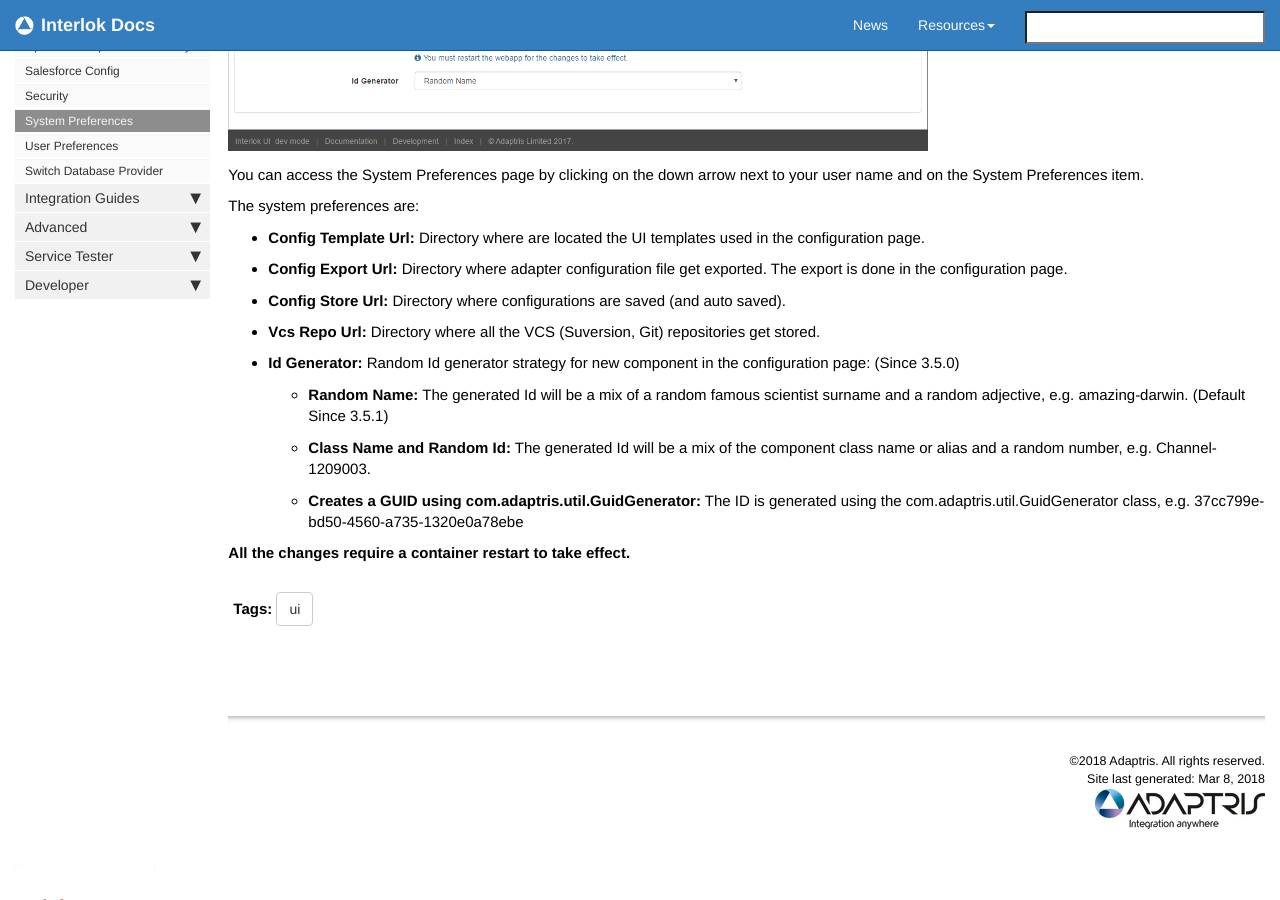
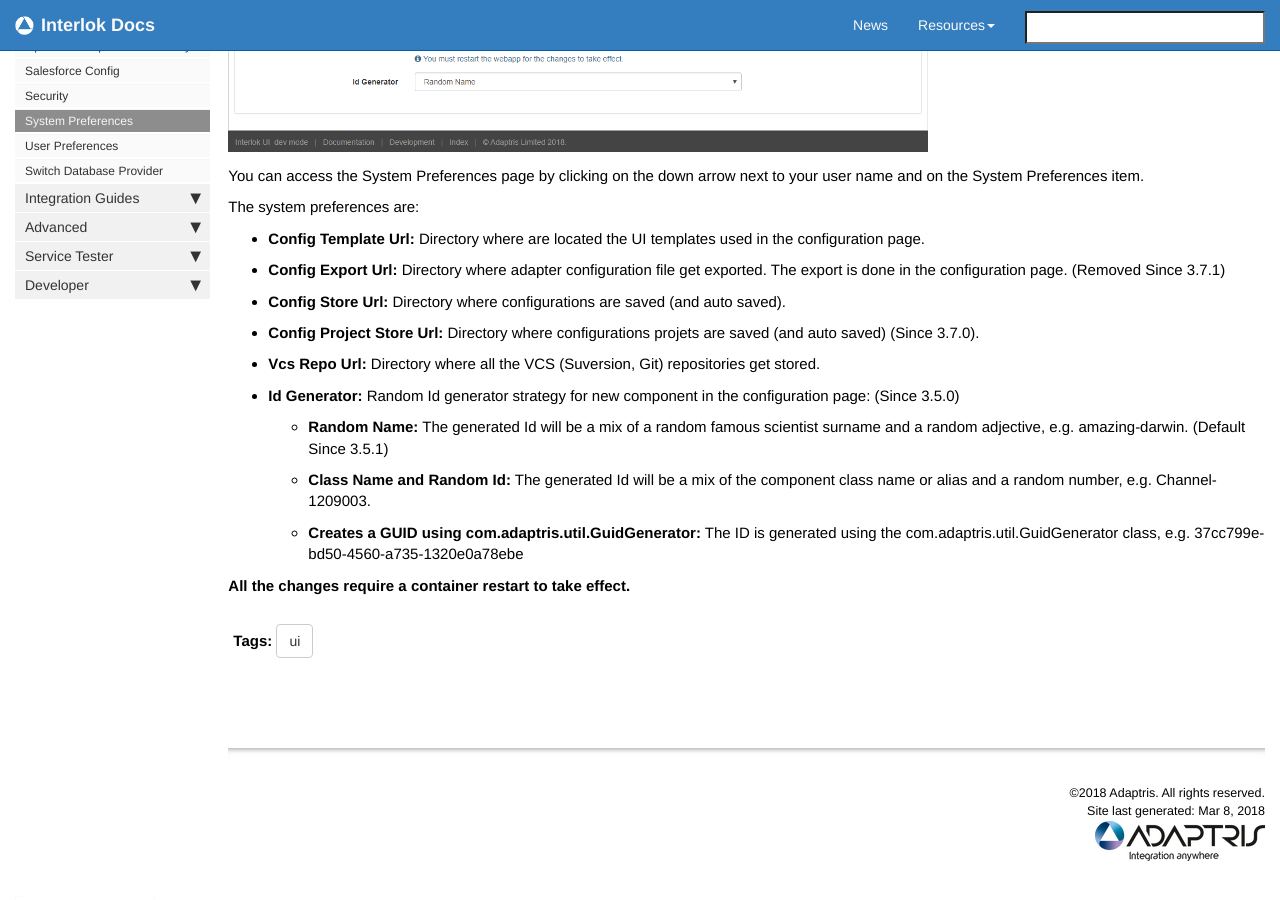
Before and after one commit to adaptris/interlok-docs-legacy, a Jekyll site: the page built from pages/ui/ui-system-preferences.md, in a window 1280 px wide and 900 px high, scrolled down 453 px. Built offline with Jekyll 4.4.1, drawn with Linux system fonts in a browser that asks for light colours; nearby versions of some CDN libraries; comment, search, counter and statistics services are not loaded.

Commit message:
Add doc for the config apply and update doc for the system preferences.

```diff
--- a/pages/ui/ui-system-preferences.md
+++ b/pages/ui/ui-system-preferences.md
@@ -16,8 +16,9 @@
 The system preferences are:
 
 - **Config Template Url:** Directory where are located the UI templates used in the configuration page.
-- **Config Export Url:** Directory where adapter configuration file get exported. The export is done in the configuration page.
+- **Config Export Url:** Directory where adapter configuration file get exported. The export is done in the configuration page. (Removed Since 3.7.1)
 - **Config Store Url:** Directory where configurations are saved (and auto saved).
+- **Config Project Store Url:** Directory where configurations projets are saved (and auto saved) (Since 3.7.0).
 - **Vcs Repo Url:** Directory where all the VCS (Suversion, Git) repositories get stored.
 - **Id Generator:** Random Id generator strategy for new component in the configuration page: (Since 3.5.0)
     - **Random Name:** The generated Id will be a mix of a random famous scientist surname and a random adjective, e.g. amazing-darwin. (Default Since 3.5.1)
```
Also changed, not shown: pages/ui/ui-config-sidebar.md (+1 -0 lines), pages/ui/ui-config.md (+14 -1 lines), images/ui-user-guide/config-action-bar-apply-config.png (added), images/ui-user-guide/config-apply-confirm-modal.png (added), images/ui-user-guide/config-apply-status-modal.png (added), images/ui-user-guide/system-preferences.png.
